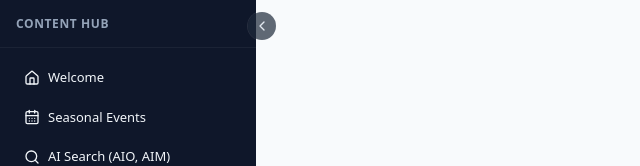
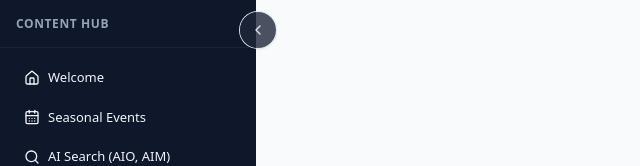
Before and after one commit to sophialivanos/ni-content-hub-static, a Next.js app: page /events in a window 1280 px wide. Shown: the top 166 px of the page, without its empty margins (0-640 px from the left). Built offline with nearby package versions, Linux system fonts and the light colour scheme.

Commit message:
UX: hide mobile open-arrow when drawer is open (use X only)

```diff
--- a/components/AppFrame.tsx
+++ b/components/AppFrame.tsx
@@ -1,73 +1,72 @@
 // components/AppFrame.tsx
 import React from "react";
-import { ChevronLeft, ChevronRight, X } from "lucide-react";
+import { ChevronLeft, ChevronRight } from "lucide-react";
 import clsx from "clsx";
 import AppSidebar from "./AppSidebar";
 
-export default function AppFrame({
-  children,
-}: {
-  children: React.ReactNode;
-}) {
-  const [open, setOpen] = React.useState(true);        // desktop default: open
+export default function AppFrame({ children }: { children: React.ReactNode }) {
+  // Desktop: default expanded; collapsed keeps an icon rail (not hidden)
+  const [collapsed, setCollapsed] = React.useState(false);
+  // Mobile drawer: controlled by page-level chevron (e.g., near "Export CSV")
   const [mobileOpen, setMobileOpen] = React.useState(false);
+  const [open, setOpen] = React.useState(true);        // desktop default open
+
+  // Sidebar effective width (desktop)
+  const desktopWidth = collapsed ? 64 : 256; // px (w-16 vs w-64)
 
   return (
     <div className="min-h-screen bg-slate-50 text-slate-900">
-      {/* Sidebar (desktop + mobile) */}
       <AppSidebar
+        collapsed={collapsed}
         open={open}
         mobileOpen={mobileOpen}
         onCloseMobile={() => setMobileOpen(false)}
       />
 
-      {/* Desktop toggle – subtle, inside the panel edge */}
+      {/* Desktop toggle – white pill so it's visible over the dark panel */}
       <button
         type="button"
-        aria-label={open ? "Collapse navigation" : "Expand navigation"}
+        aria-label={collapsed ? "Expand navigation" : "Collapse navigation"}
         aria-controls="app-sidebar"
-        aria-expanded={open}
-        onClick={() => setOpen((v) => !v)}
+        aria-expanded={!collapsed}
+        onClick={() => setCollapsed((v) => !v)}
         className={clsx(
-          "hidden md:flex items-center justify-center",
-          "fixed z-40 top-3 left-[248px]",               // sits on the panel, not the content
-          "h-7 w-7 rounded-full ring-1 ring-white/10",
-          "bg-slate-800/70 text-slate-200 hover:bg-slate-700",
-          "transition-colors"
+          "hidden md:flex fixed z-40 top-3",
+          // place the pill near the current sidebar edge
+          `left-[${desktopWidth - 16}px]`, // 16px in from the edge so it’s not half-floating
+          "h-9 w-9 items-center justify-center rounded-full",
+          "bg-slate-800/80 text-slate-200 ring-1 ring-slate-200 hover:ring-slate-300 shadow transition"
         )}
+        style={{ left: `${desktopWidth - 16}px` }} // fallback for arbitrary value
       >
-        {open ? <ChevronLeft className="h-4 w-4" /> : <ChevronRight className="h-4 w-4" />}
+        {collapsed ? <ChevronRight className="h-4 w-4" /> : <ChevronLeft className="h-4 w-4" />}
       </button>
 
-      {/* Mobile top bar with tiny arrow – NO extra top whitespace */}
-      <div className="md:hidden sticky top-0 z-30 bg-slate-50/90 backdrop-blur supports-[backdrop-filter]:bg-slate-50/70">
-        <div className="mx-auto max-w-7xl px-3 py-2">
+      {/* Mobile arrow: fixed, small, slate-coloured */}
+      {!mobileOpen && (
   <button
     type="button"
     aria-label="Open navigation"
     aria-controls="app-sidebar"
-            aria-expanded={mobileOpen}
+    aria-expanded={false}
     onClick={() => setMobileOpen(true)}
-            className="inline-flex h-8 w-8 items-center justify-center rounded-full border border-slate-200 text-slate-500 hover:bg-slate-100"
+    className="md:hidden fixed top-2 left-2 z-50 inline-flex h-8 w-8 items-center justify-center
+               rounded-full bg-slate-800/80 text-slate-200 ring-1 ring-slate-200 shadow-sm"
+    title="Open menu"
   >
     <ChevronRight className="h-4 w-4" />
   </button>
-        </div>
-      </div>
+)}
 
-      {/* Page content with ‘invisible border’ gutters */}
+      {/* Page content with ‘invisible border’ gutters; padding reflects collapsed width */}
       <main
         className={clsx(
-          "transition-[margin] duration-200",
-          open ? "md:ml-64" : "md:ml-0"
+          "transition-[padding] duration-200",
+          collapsed ? "md:pl-16" : "md:pl-64"
         )}
       >
-        <div className="mx-auto max-w-7xl px-4 sm:px-6 lg:px-8 py-6">
-          {children}
-        </div>
+        <div className="mx-auto max-w-7xl px-4 sm:px-6 lg:px-8 py-6">{children}</div>
       </main>
-
-      {/* Mobile backdrop + close affordance inside drawer handled in AppSidebar */}
     </div>
   );
 }
--- a/components/CollapsibleSidebar.tsx
+++ b/components/CollapsibleSidebar.tsx
@@ -3,9 +3,7 @@ import * as React from "react";
 import { ChevronLeft, ChevronRight, X } from "lucide-react";
 
 type Props = {
-  /** Your existing nav markup (links, icons, headings) */
   sidebar: React.ReactNode;
-  /** Main page content */
   children: React.ReactNode;
 };
 
@@ -69,14 +67,15 @@ export default function CollapsibleSidebar({ sidebar, children }: Props) {
           aria-controls={drawerId}
           aria-expanded={!collapsed}
           title={collapsed ? "Expand sidebar" : "Collapse sidebar"}
-          className="hidden md:inline-flex items-center justify-center absolute -right-3 top-4 h-6 w-6 rounded-full bg-white text-slate-700 shadow border border-slate-200"
+          className="hidden md:inline-flex items-center justify-center
+                     absolute -right-3 top-3 h-9 w-9 rounded-full
+                     bg-white/90 ring-1 ring-slate-200 hover:ring-slate-300
+                     text-slate-500 hover:text-slate-700 shadow"
         >
           {collapsed ? <ChevronRight className="h-4 w-4" /> : <ChevronLeft className="h-4 w-4" />}
         </button>
 
-        <div className="flex-1 overflow-y-auto p-3">
-          {sidebar}
-        </div>
+        <div className="flex-1 overflow-y-auto p-3">{sidebar}</div>
       </aside>
 
       {/* Mobile drawer */}
@@ -90,15 +89,14 @@ export default function CollapsibleSidebar({ sidebar, children }: Props) {
         aria-modal="true"
         aria-label="Navigation"
       >
-        <div
-          ref={trapRef}
-          className="w-64 h-full bg-slate-900 text-slate-50 shadow-lg p-3"
-        >
+        <div ref={trapRef} className="w-64 h-full bg-slate-900 text-slate-50 shadow-lg p-3">
           <button
             type="button"
             onClick={() => setOpenMobile(false)}
-            className="absolute top-3 right-3 inline-flex h-8 w-8 items-center justify-center rounded-full bg-white/10 hover:bg-white/20"
             aria-label="Close menu"
+            className="absolute top-3 right-3 inline-flex h-9 w-9 items-center justify-center
+                       rounded-full bg-white/90 ring-1 ring-slate-200 hover:ring-slate-300
+                       text-slate-500 hover:text-slate-700"
           >
             <X className="h-4 w-4" />
           </button>
@@ -120,19 +118,23 @@ export default function CollapsibleSidebar({ sidebar, children }: Props) {
 
       {/* Main content */}
       <main className="flex-1 min-w-0">
-        {/* Mobile open arrow (default collapsed) */}
+        {/* Mobile open arrow (top of page, smaller, same colour as desktop) */}
         <button
           type="button"
           onClick={() => setOpenMobile(true)}
           aria-controls={drawerId}
           aria-expanded={openMobile}
-          className="md:hidden fixed left-2 top-16 z-50 inline-flex h-10 w-10 items-center justify-center rounded-full bg-slate-900 text-white shadow"
           title="Open menu"
+          className="md:hidden fixed left-3 top-2 z-40
+                     inline-flex h-9 w-9 items-center justify-center rounded-full
+                     bg-white/90 ring-1 ring-slate-200 hover:ring-slate-300
+                     text-slate-500 hover:text-slate-700 focus:outline-none
+                     focus-visible:ring-2 focus-visible:ring-indigo-500"
         >
-          <ChevronRight className="h-5 w-5" />
+          <ChevronRight className="h-4 w-4" />
+          <span className="sr-only">Open navigation</span>
         </button>
 
-        {/* Your page content */}
         {children}
       </main>
     </div>
```
Lines whose indentation alone changed are shown as unchanged.
